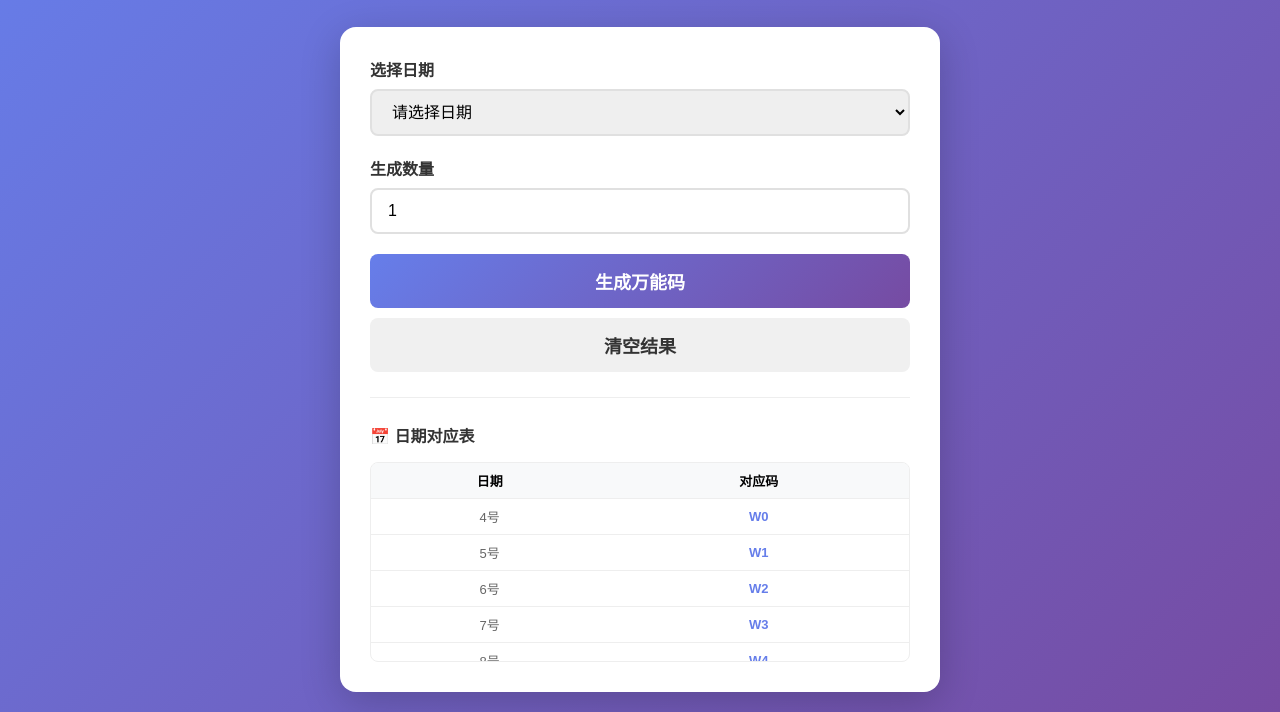
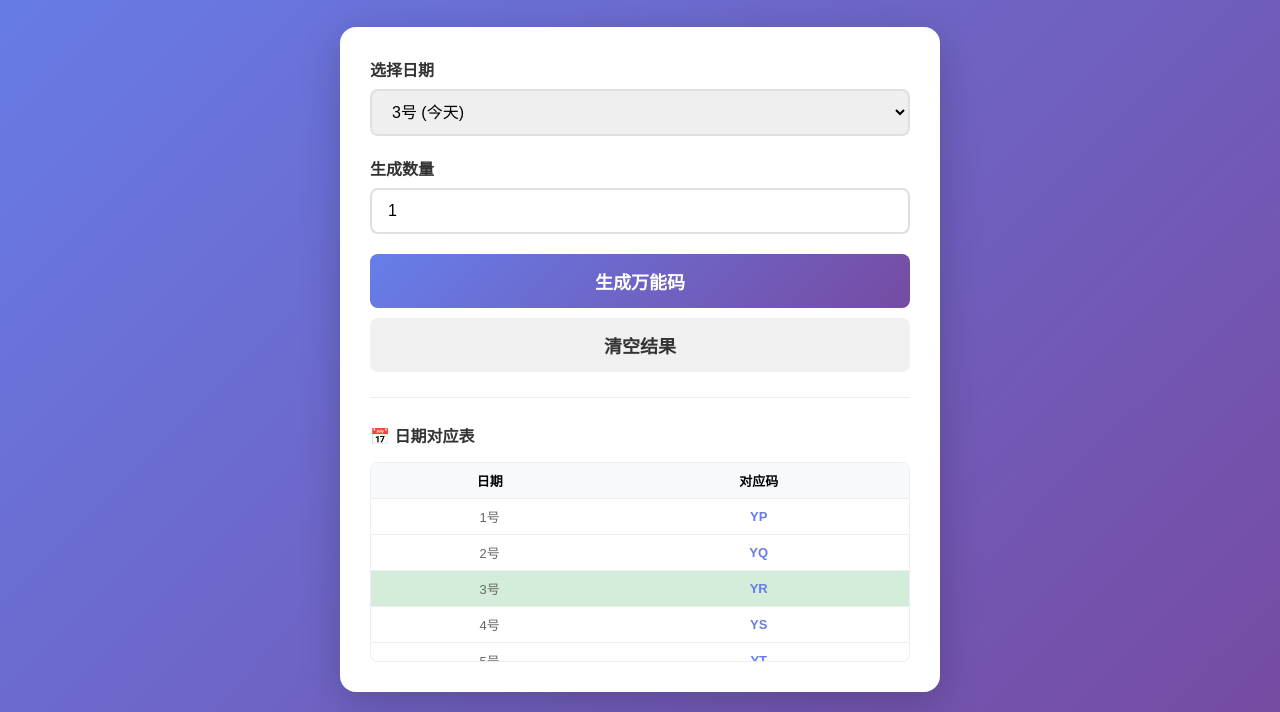
Before and after one commit to 15565322125/tools, a plain HTML site: page UniversalCode/BoxCode.html in a window 1280 px wide. Shown: the part 103-815 px from the top of the page. Drawn offline with Linux system fonts and the light colour scheme.

Commit message:
fix(BoxCode.html): 更新日期编码映射和可选日期范围
将原有的4-31号日期支持改为1-31号，同步更新了日期映射表和下拉选项、日期表格的生成循环范围，修正了错误提示文本

```diff
--- a/UniversalCode/BoxCode.html
+++ b/UniversalCode/BoxCode.html
@@ -242,10 +242,9 @@
 
     <script>
         const dateCodeMap = {
-            4: 'W0', 5: 'W1', 6: 'W2', 7: 'W3', 8: 'W4', 9: 'W5', 10: 'W6', 11: 'W7',
-            12: 'W8', 13: 'W9', 14: 'WA', 15: 'WB', 16: 'WC', 17: 'WD', 18: 'WE', 19: 'WF', 20: 'WG',
-            21: 'WH', 22: 'WI', 23: 'WJ', 24: 'WK', 25: 'WL', 26: 'WM', 27: 'WN', 28: 'WO', 29: 'WP',
-            30: 'WQ', 31: 'WR'
+            1: 'YP', 2: 'YQ', 3: 'YR', 4: 'YS', 5: 'YT', 6: 'YU', 7: 'YV', 8: 'YW', 9: 'YX', 10: 'YY', 11: 'YZ',
+            12: 'Z0', 13: 'Z1', 14: 'Z2', 15: 'Z3', 16: 'Z4', 17: 'Z5', 18: 'Z6', 19: 'Z7', 20: 'Z8', 21: 'Z9',
+            22: 'ZA', 23: 'ZB', 24: 'ZC', 25: 'ZD', 26: 'ZE', 27: 'ZF', 28: 'ZG', 29: 'ZH', 30: 'ZI', 31: 'ZJ'
         };
 
         function generateRandomString(length) {
@@ -259,7 +258,7 @@
 
         function generateUniversalCode(day) {
             if (!dateCodeMap[day]) {
-                throw new Error('日期必须为4-31号');
+                throw new Error('日期必须为1-31号');
             }
             const prefix = generateRandomString(8);
             const middle = '5Z9Z1M';
@@ -272,7 +271,7 @@
             const todayDay = today.getDate();
             const daySelect = document.getElementById('daySelect');
 
-            for (let day = 4; day <= 31; day++) {
+            for (let day = 1; day <= 31; day++) {
                 const option = document.createElement('option');
                 option.value = day;
                 option.textContent = day + '号';
@@ -284,7 +283,7 @@
             }
 
             const dateTableBody = document.getElementById('dateTableBody');
-            for (let day = 4; day <= 31; day++) {
+            for (let day = 1; day <= 31; day++) {
                 const row = document.createElement('tr');
                 if (day === todayDay) {
                     row.style.backgroundColor = '#d4edda';
```
